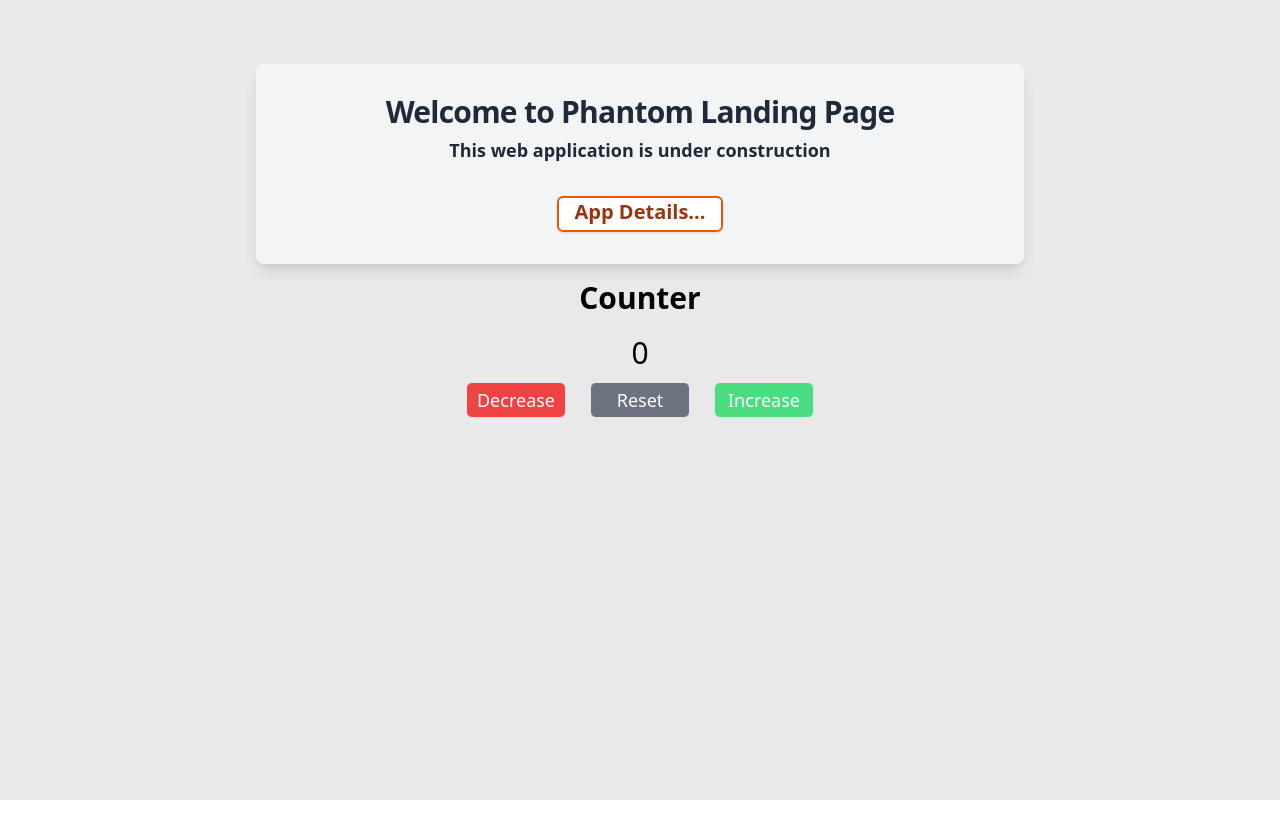
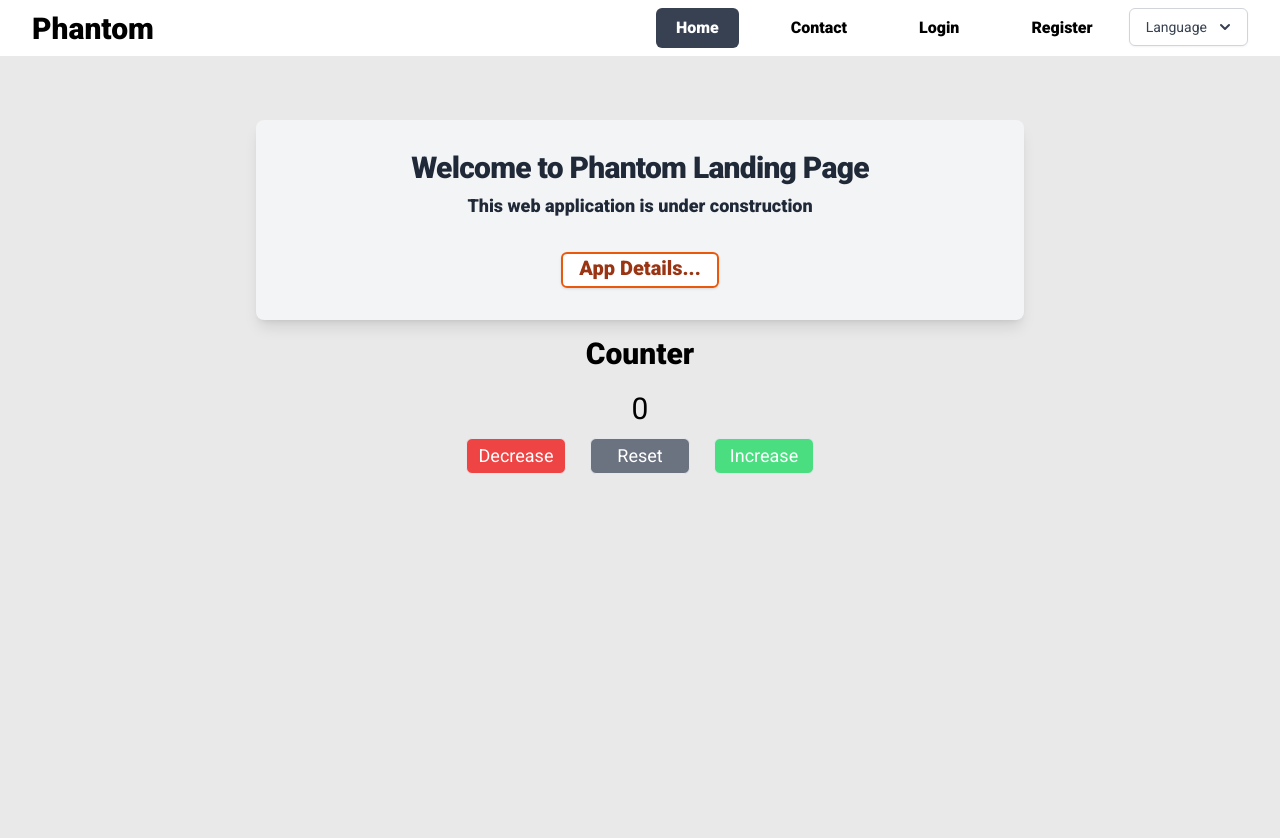
Before and after one commit to atlp-rwanda/Phantom-Frontend-Elites, a React app: page / in a window 1280 px wide. Shown: the top 838 px of the page. Before the commit the page ends 800 px from the top, so only its background shows below. Built offline with nearby package versions, Linux system fonts and the light colour scheme.

Commit message:
The navigation bar was created

```diff
--- a/src/App.js
+++ b/src/App.js
@@ -3,6 +3,8 @@ import React from "react";
 import { BrowserRouter as Router, Routes, Route } from "react-router-dom";
 // imported components
 import Home from "./components/Home";
+import Signup from "./components/Signup";
+import Navbar from "./components/Navbar";
 
 /* =============================================
 App Function Component
@@ -12,15 +14,17 @@ put in order to be rendered in our root file
 
 const App = () => {
   return (
-    <div>
-      <Router>
+    <Router>
+      <div className="font-roboto">
+        <Navbar />
         <React.StrictMode>
           <Routes>
             <Route path="/" element={<Home />} />
+            <Route path="/users/register" element={<Signup />} />
           </Routes>
         </React.StrictMode>
-      </Router>
-    </div>
+      </div>
+    </Router>
   );
 };
 
--- a/src/components/Home.jsx
+++ b/src/components/Home.jsx
@@ -11,9 +11,7 @@ const Home = () => {
   return (
     <div className="h-screen pt-16">
       <div className="max-w-screen-md bg-gray-100 shadow-lg rounded-lg mx-auto text-center py-8 hover:bg-gray-50">
-        <h1 className="text-4xl leading-9 font-bold tracking-tight text-gray-800 sm:text-3xl sm:leading-8">
-          Welcome to Phantom Landing Page
-        </h1>
+        <h1 className="mainHeading">Welcome to Phantom Landing Page</h1>
         <h2 className="text-xl font-bold text-gray-800 pt-2 sm:text-lg">
           This web application is under construction
         </h2>
--- /dev/null
+++ b/src/components/Navbar.jsx
@@ -0,0 +1,114 @@
+import React, { useState } from "react";
+import { Link } from "react-router-dom";
+
+const Navbar = () => {
+  const [languageOptions, setLanguageOptions] = useState(false);
+  const handleClick = () => {
+    setLanguageOptions(!languageOptions);
+  };
+  return (
+    <div>
+      <nav className="bg-white">
+        <div className="max-w-7xl mx-auto px-2 sm:px-6  lg:px-8">
+          {/* Navbar Brandname and links */}
+          <div className="flex items-center justify-between sm:items-stretch sm:justify-star">
+            {/* Brandname */}
+            <div className="flex-shrink-0 flex items-center">
+              <Link to="/">
+                <h1 className="text-black font-bold text-[30px]">Phantom</h1>
+              </Link>
+            </div>
+            {/* Navbar links and should move to the right */}
+            <div className="flex sm:block sm:ml-6 justify-end">
+              <div className="flex align-middle my-2">
+                <li
+                  className="bg-gray-700 text-white font-semibold px-5 py-2 mx-4 rounded-md text-md list-none"
+                  aria-current="page"
+                >
+                  <Link to="/">Home</Link>
+                </li>
+                <li className="text-black font-semibold hover:bg-gray-700 hover:text-white px-5 mx-4 py-2 rounded-md text-md list-none">
+                  <Link to="/">Contact</Link>
+                </li>
+                <li className="text-black font-semibold hover:bg-gray-700 hover:text-white px-5 mx-4 py-2 rounded-md text-md list-none">
+                  <Link to="/">Login</Link>
+                </li>
+                <li className="text-black font-semibold hover:bg-gray-700 hover:text-white px-5 mx-4 py-2 rounded-md text-md list-none">
+                  <Link to="/">Register</Link>
+                </li>
+
+                {/* Dropdown */}
+                <div className="relative inline-block text-left">
+                  <div>
+                    <button
+                      onClick={handleClick}
+                      type="button"
+                      className="inline-flex justify-center w-full rounded-md border border-gray-300 shadow-sm px-4 py-2 bg-white text-sm font-medium text-gray-700 hover:bg-gray-50 focus:outline-none focus:ring-2 focus:ring-offset-2 focus:ring-offset-gray-100 focus:ring-gray-700"
+                      id="menu-button"
+                      aria-expanded="true"
+                      aria-haspopup="true"
+                    >
+                      Language
+                      <svg
+                        className="-mr-1 ml-2 h-5 w-5"
+                        xmlns="http://www.w3.org/2000/svg"
+                        viewBox="0 0 20 20"
+                        fill="currentColor"
+                        aria-hidden="true"
+                      >
+                        <path
+                          fillRule="evenodd"
+                          d="M5.293 7.293a1 1 0 011.414 0L10 10.586l3.293-3.293a1 1 0 111.414 1.414l-4 4a1 1 0 01-1.414 0l-4-4a1 1 0 010-1.414z"
+                          clipRule="evenodd"
+                        />
+                      </svg>
+                    </button>
+                  </div>
+
+                  {languageOptions && (
+                    <div
+                      className="origin-top-right absolute right-0 mt-2 w-56 rounded-md shadow-lg bg-white ring-1 ring-black ring-opacity-5 focus:outline-none"
+                      role="menu"
+                      aria-orientation="vertical"
+                      aria-labelledby="menu-button"
+                      tabIndex="-1"
+                    >
+                      <div className="py-1" role="none">
+                        <li
+                          className="text-gray-700 block px-4 py-2 text-sm"
+                          role="menuitem"
+                          tabIndex="-1"
+                          id="menu-item-0"
+                        >
+                          <Link to="/">English</Link>
+                        </li>
+                        <li
+                          className="text-gray-700 block px-4 py-2 text-sm"
+                          role="menuitem"
+                          tabIndex="-1"
+                          id="menu-item-1"
+                        >
+                          <Link to="/">French</Link>
+                        </li>
+                        <li
+                          className="text-gray-700 block px-4 py-2 text-sm"
+                          role="menuitem"
+                          tabIndex="-1"
+                          id="menu-item-2"
+                        >
+                          <Link to="/">Kinyarwanda</Link>
+                        </li>
+                      </div>
+                    </div>
+                  )}
+                </div>
+              </div>
+            </div>
+          </div>
+        </div>
+      </nav>
+    </div>
+  );
+};
+
+export default Navbar;
--- /dev/null
+++ b/src/components/Signup.jsx
@@ -0,0 +1,11 @@
+import React from "react";
+
+const Signup = () => {
+  return (
+    <div>
+      <h1>Sign up page</h1>
+    </div>
+  );
+};
+
+export default Signup;
--- a/src/main.css
+++ b/src/main.css
@@ -1,3 +1,5 @@
+@import url("https://fonts.googleapis.com/css2?family=Roboto:wght@100;400;900&display=swap");
+
 /* Tailwindcss */
 @tailwind base;
 @tailwind components;
@@ -17,3 +19,6 @@
 .incBtn {
   @apply text-lg text-white border bg-green-400 rounded-md w-[100px] py-[3px] hover:text-white hover:bg-green-500;
 }
+.mainHeading {
+  @apply text-4xl leading-9 font-bold tracking-tight text-gray-800 sm:text-3xl sm:leading-8;
+}
--- a/tailwind.config.js
+++ b/tailwind.config.js
@@ -1,7 +1,11 @@
 module.exports = {
   content: ["./src/**/*.{js,jsx,ts,tsx}"],
   theme: {
-    extend: {},
+    extend: {
+      fontFamily: {
+        roboto: ["Roboto", "sans-serif"],
+      },
+    },
   },
   plugins: [],
 };
```
